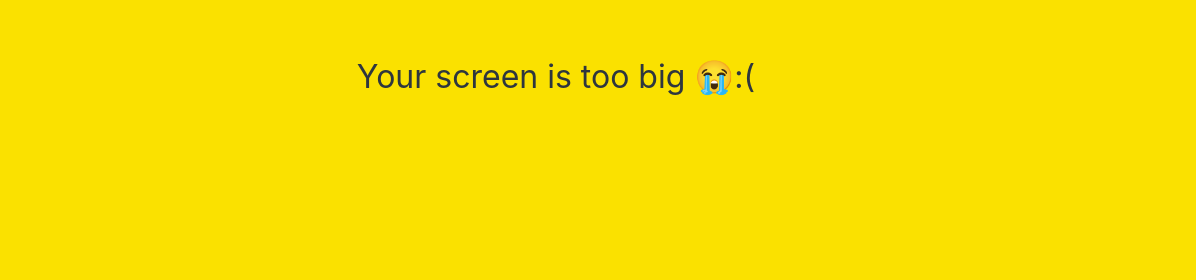
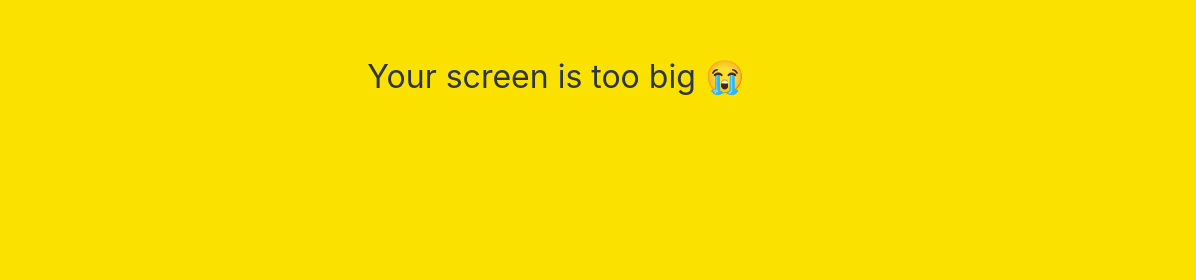
Before and after one commit to SSABOODA/kokoa-clone-2020, a plain HTML site: page friends.html in a window 1280 px wide. Shown: the part 323-603 px from the top of the page, 84-1280 px from the left. Drawn offline with nearby package versions, Linux system fonts and the light colour scheme.

Commit message:
Update friends.html

```diff
--- a/friends.html
+++ b/friends.html
@@ -99,7 +99,7 @@
     </div>
 
     <div id="no-mobile">
-      <span>Your screen is too big 😭:( </span>
+      <span>Your screen is too big 😭</span>
     </div>
     <script
       src="https://kit.fontawesome.com/a8ff3231b3.js"
```
